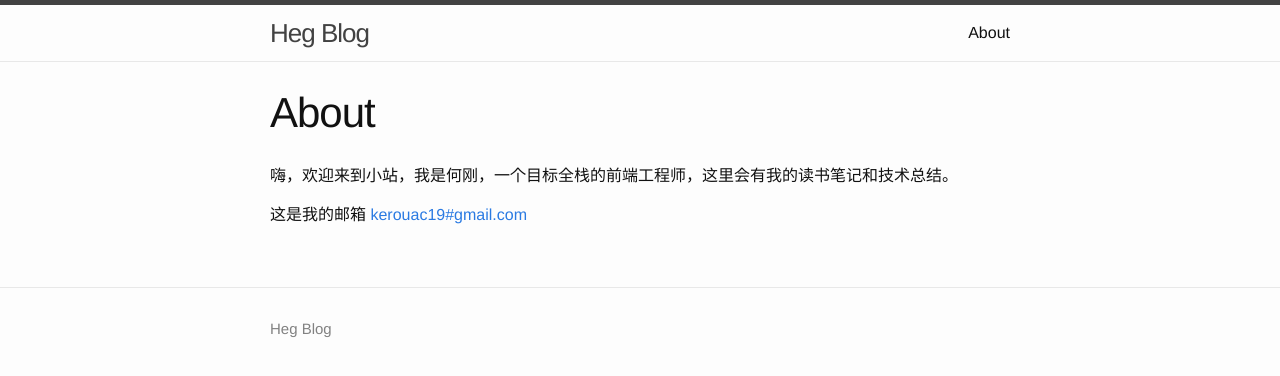
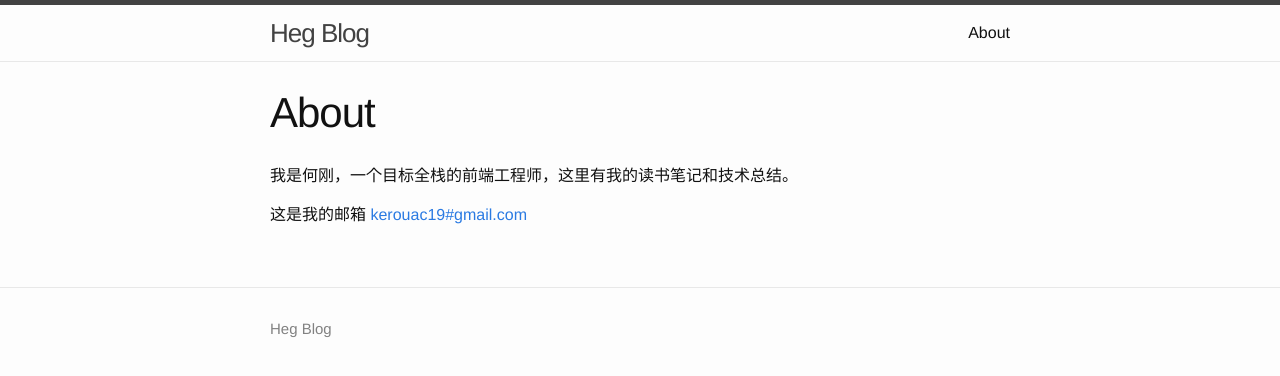
Before and after one commit to iheg/iheg.github.io, a Jekyll site: the page built from about.md, in a window 1280 px wide. Shown: the top 376 px of the page. Built offline with Jekyll 4.4.1, drawn with Linux system fonts in a browser that asks for light colours; comment, search, counter and statistics services are not loaded.

Commit message:
modify about

```diff
--- a/about.md
+++ b/about.md
@@ -4,6 +4,6 @@ title: About
 permalink: /about/
 ---
 
-嗨，欢迎来到小站，我是何刚，一个目标全栈的前端工程师，这里会有我的读书笔记和技术总结。
+我是何刚，一个目标全栈的前端工程师，这里有我的读书笔记和技术总结。
 
 这是我的邮箱 [kerouac19#gmail.com](mailto:kerouac19@gmail.com)
```
